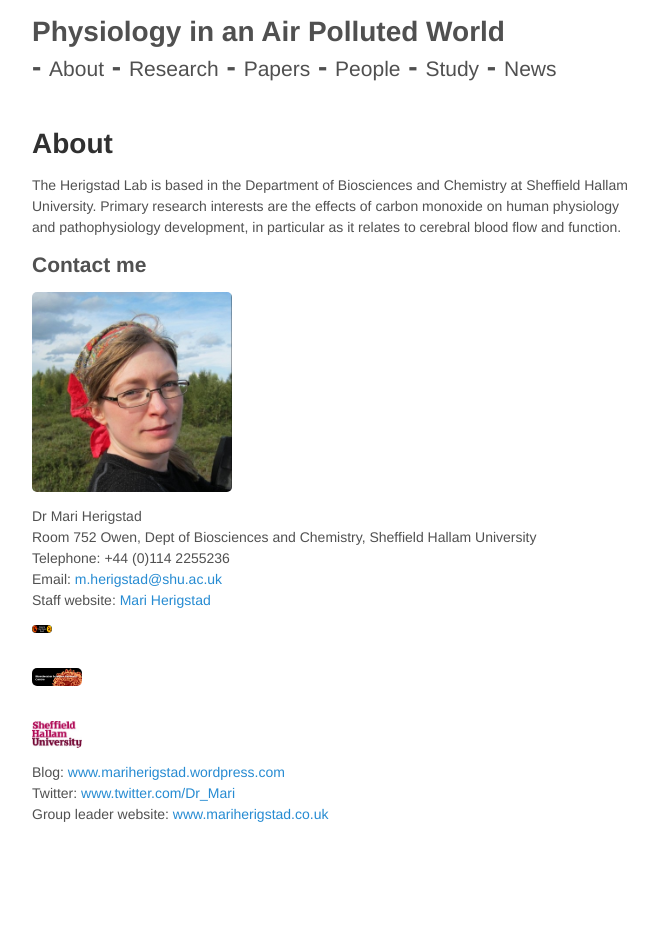
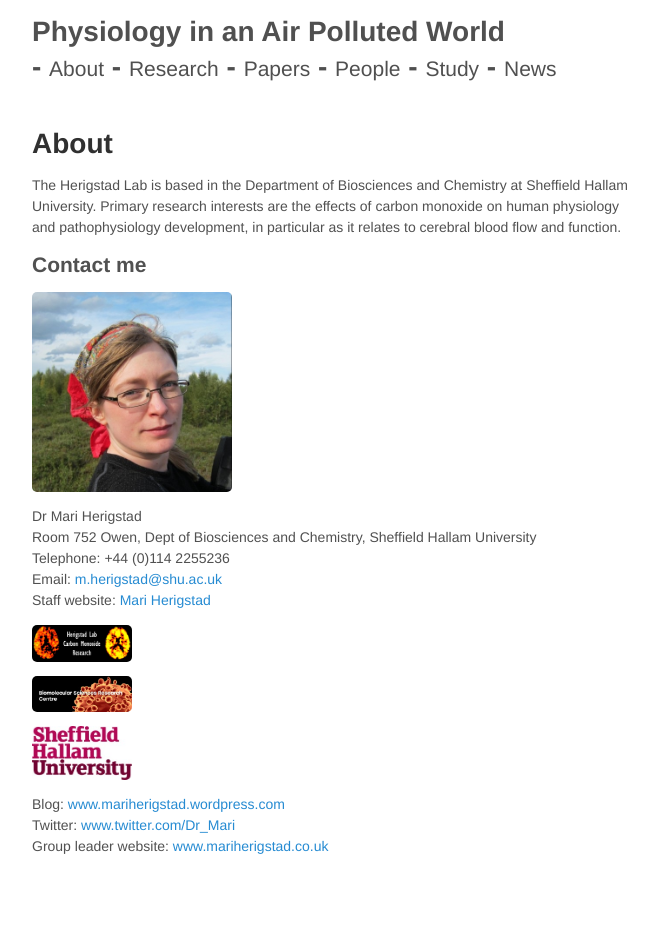
Before and after one commit to mariherigstad/mariherigstad.github.io, a Jekyll site: the page built from about.md, in a window 1280 px wide. Shown: the whole page, without its empty margins (307-965 px from the left). Built offline with Jekyll 4.4.1, drawn with Linux system fonts in a browser that asks for light colours; before the commit the page ends 902 px from its top, so only the background shows below that.

Commit message:
Update about.md

```diff
--- a/about.md
+++ b/about.md
@@ -15,7 +15,7 @@
 Email: <m.herigstad@shu.ac.uk><br>
 Staff website: <a href="https://www.shu.ac.uk/about-us/our-people/staff-profiles/mari-herigstad">Mari Herigstad</a><br>
 
-<img src="/assets/lab_logo.jpg" alt="Herigstad Lab" align="middle" style="width: 20px;"/>&nbsp;<img src="/assets/BMRC_logo.jpg" alt="BMRC" align="middle" style="width: 50px;"/>&nbsp;<img src="/assets/SHU_logo.jpg" alt="Sheffield Hallam University" align="middle" style="width: 50px;"/>
+<img src="/assets/lab_logo.jpg" alt="Herigstad Lab" align="middle" style="width: 100px;"/> <img src="/assets/BMRC_logo.jpg" alt="BMRC" align="middle" style="width: 100px;"/> <img src="/assets/SHU_logo.jpg" alt="Sheffield Hallam University" align="middle" style="width: 100px;"/>
 
 Blog: <a href="https://mariherigstad.wordpress.com">www.mariherigstad.wordpress.com</a><br>
 Twitter: <a href="https://twitter.com/Dr_Mari">www.twitter.com/Dr_Mari</a><br>
```
